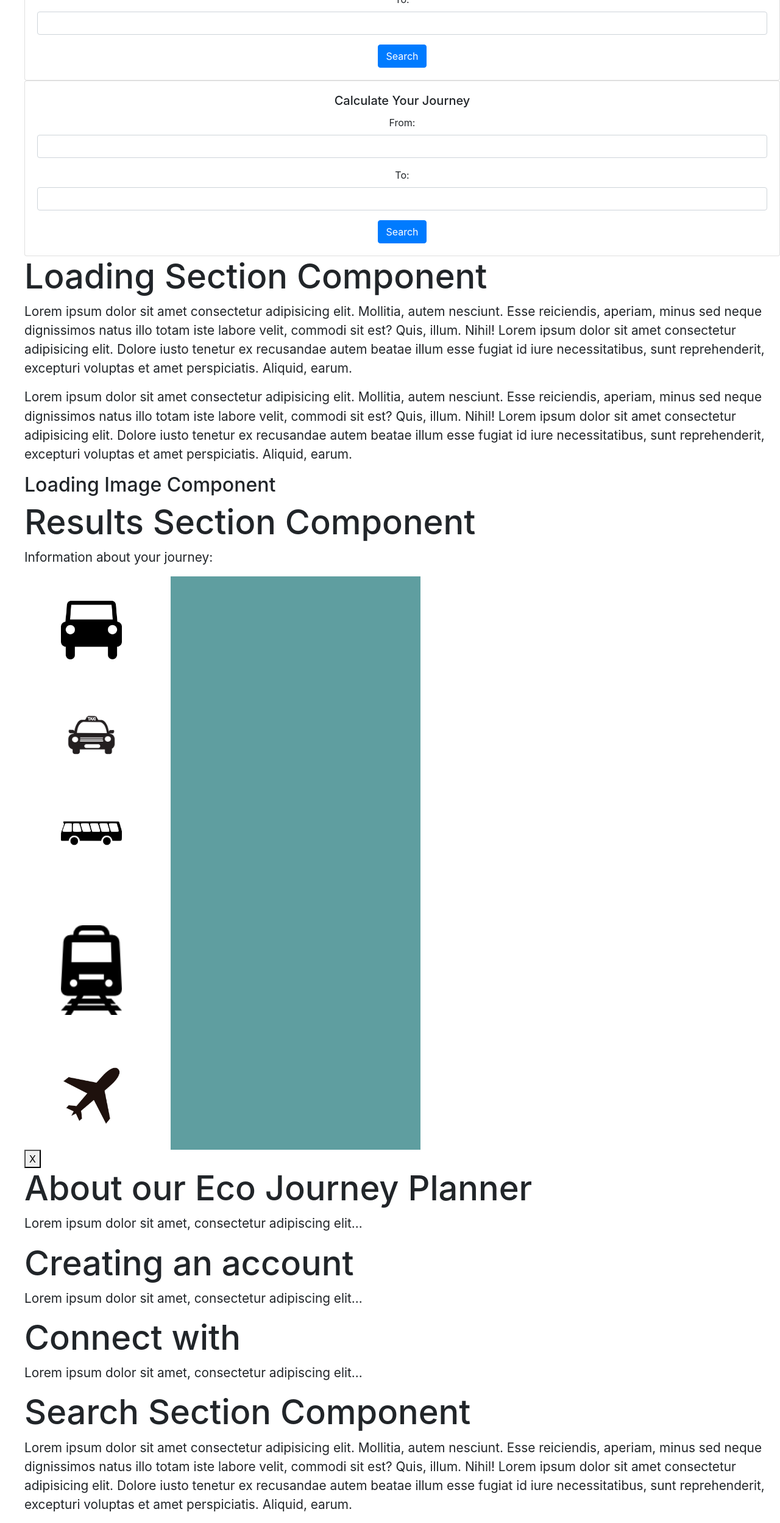
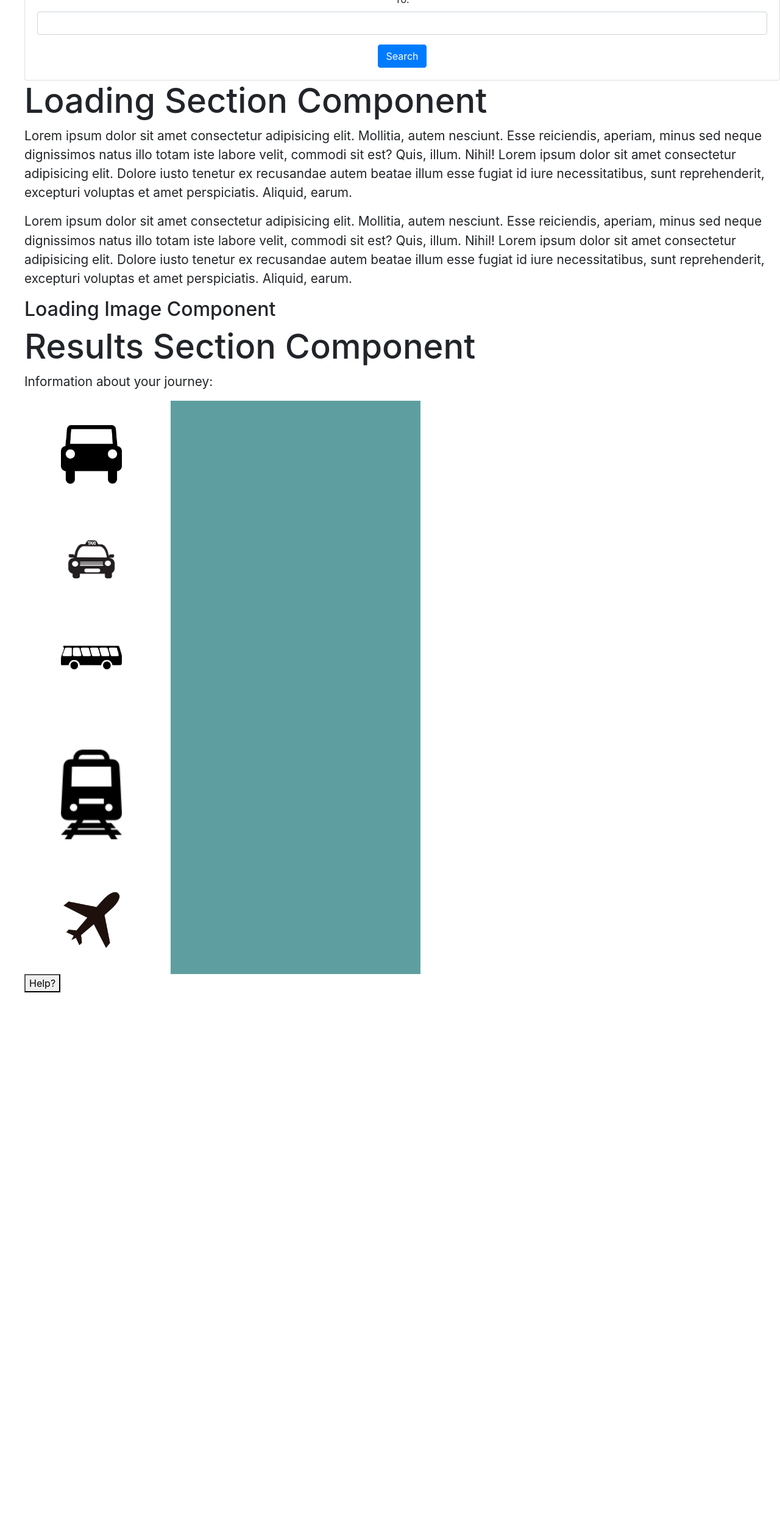
Before and after one commit to SchoolOfCode/w20_final-project-team-e, a React (Create React App) app: page / in a window 1280 px wide. Shown: the part 1140-3637 px from the top of the page at 61% size. After the commit the page ends 2767 px from the top, so only its background shows below. Built offline with nearby package versions, Linux system fonts and the light colour scheme.

Commit message:
Bug fixes to stop duplicate renders of components

```diff
--- a/src/components/App/App.js
+++ b/src/components/App/App.js
@@ -125,9 +125,6 @@ export default function App() {
       <LoadingSection formData={formData} />
       <ResultsSection formData={formData} resultsData={resultsData} />
       {/* button with text to appear as overlay onclick? */}
-      <HelpModal />
-      <SearchSection />
-      <LoadingSection />
       <button
         className="openModalBtn"
         onClick={() => {
--- a/src/components/SearchCard/SearchCard.js
+++ b/src/components/SearchCard/SearchCard.js
@@ -30,7 +30,7 @@ export default function SearchCard(props) {
             ></input>
           </div>
           {/*
-onlcick of this button, run loading page for a few seconds, then load results page */}
+onclick of this button, run loading page for a few seconds, then load results page */}
           <button
             type="submit"
             className="btn btn-primary"
@@ -42,4 +42,4 @@ onlcick of this button, run loading page for a few seconds, then load results pa
       </div>
     </div>
   );
-}
+};
--- a/src/components/SearchSection/SearchSection.js
+++ b/src/components/SearchSection/SearchSection.js
@@ -20,7 +20,6 @@ export default function SearchSection(props) {
         handleChange={props.handleChange}
         handleSubmit={props.handleSubmit}
       />
-      <SearchCard />
     </div>
   );
 }
```
